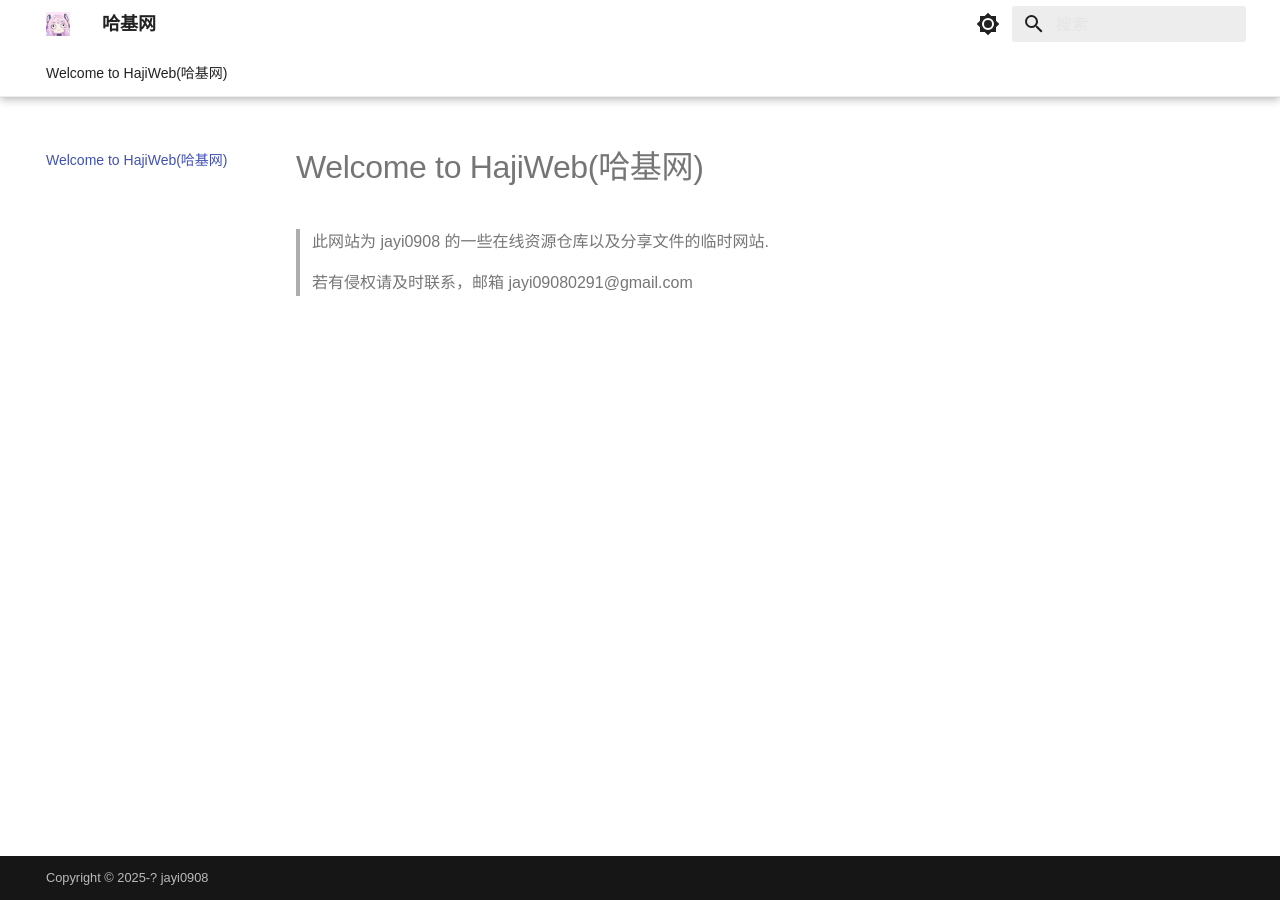
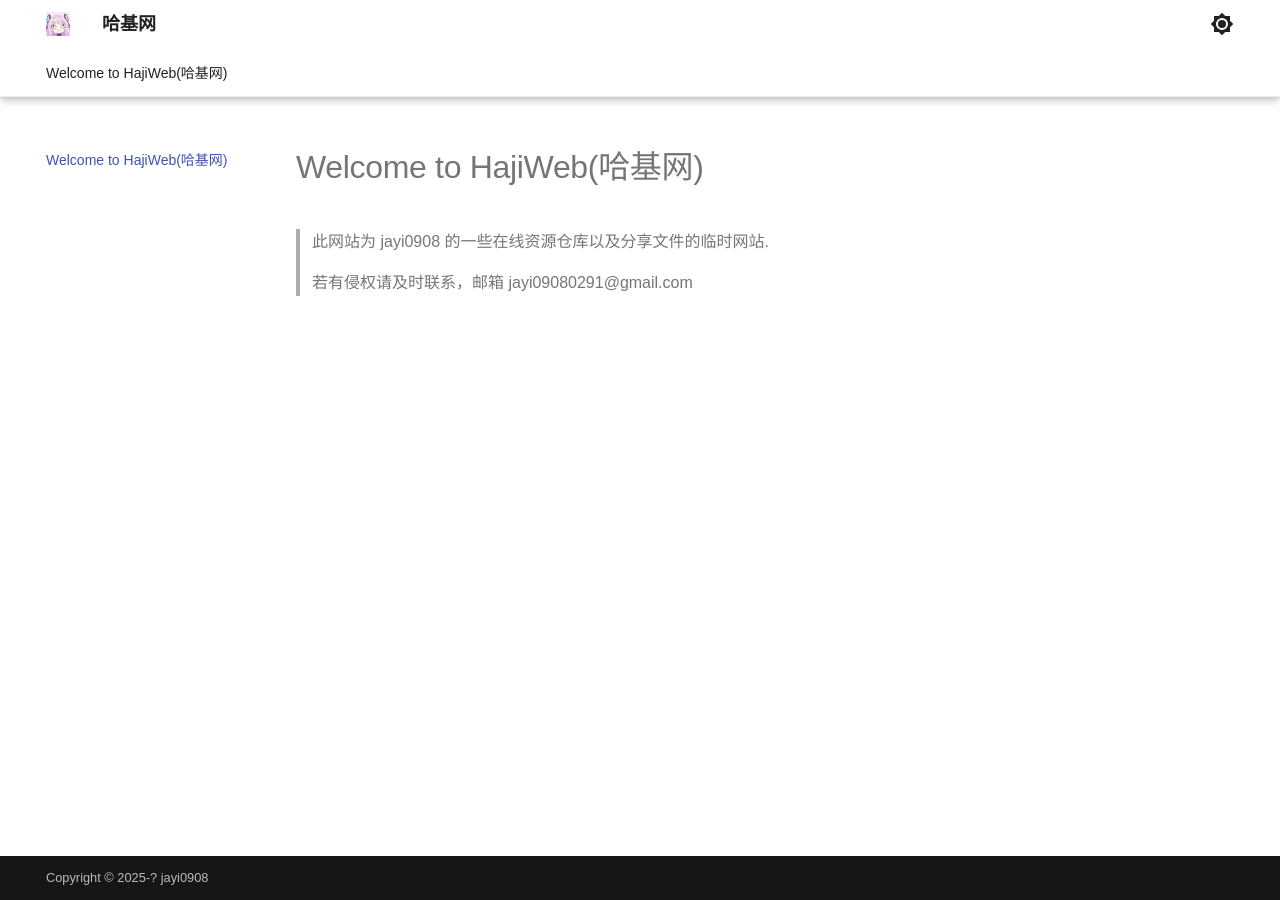
Before and after one commit to jayi0908/HajiWeb, an MkDocs documentation site: the page built from docs/index.md, in a window 1280 px wide. Built offline with MkDocs 1.6.1 and Material for MkDocs 9.7.7, drawn with Linux system fonts in a browser that asks for light colours; some web fonts are replaced.

Commit message:
fix: 修改CDN加快网页加载速度

```diff
--- /dev/null
+++ b/docs/css/custom.css
@@ -0,0 +1,10 @@
+@font-face {
+    font-family: 'LXGWWenKaiScreen';
+    src: url('../fonts/LXGWWenKaiScreen.ttf') format('truetype');
+    font-weight: normal;
+    font-style: normal;
+    font-display: swap;
+}
+body {
+    font-family: 'LXGWWenKaiScreen', sans-serif;
+}
--- a/docs/custom/custom.css
+++ /dev/null
@@ -1,10 +0,0 @@
-@font-face {
-    font-family: 'LXGWZhenKai';
-    src: url('../fonts/LXGWZhenKai-Regular.ttf') format('truetype');
-    font-weight: normal;
-    font-style: normal;
-    font-display: swap;
-}
-body {
-    font-family: 'LXGWZhenKai', sans-serif;
-}
--- a/mkdocs.yml
+++ b/mkdocs.yml
@@ -4,12 +4,12 @@
 
 theme:
   name: material
-  custom_dir: docs/custom
+  custom_dir: overrides
   language: 'zh'
   icon:
     top: material/arrow-up-thin
   logo: icons/eihei.png
-  favicon: icons/favicon.png
+  favicon: icons/favicon.ico
   features:
     - navigation.tabs # 顶部显示导航顶层nav（也就是第一个节点）
     - navigation.tabs.sticky # 滚动是隐藏顶部nav，需要配合navigation.tabs使用
@@ -18,9 +18,6 @@
     - navigation.top # 允许返回顶部
     - navigation.footer # 允许页脚导航
     - navigation.prune # 侧边栏自动折叠
-    - navigation.instant
-    - navigation.instant.prefetch
-    - navigation.instant.progress
     - navigation.tracking # 在url中使用标题定位锚点
     - toc.follow # toc 跟随
   palette:
@@ -50,21 +47,23 @@
       generic: true # 允许使用通用的数学公式
   - attr_list
   - md_in_html
-  - pymdownx.emoji:
-      emoji_index: !!python/name:material.extensions.emoji.twemoji
-      emoji_generator: !!python/name:material.extensions.emoji.to_svg
+  # - pymdownx.emoji:
+  #     emoji_index: !!python/name:material.extensions.emoji.twemoji
+  #     emoji_generator: !!python/name:material.extensions.emoji.to_svg
 
 plugins:
   # - statistics:
       # words_per_minute: 200
-  - search:
-      lang: [zh, en]
-      separator: '[\s\u200b\-]'
-      jieba_dict:  # 自定义中文分词词典
+  # - search:
+  #     lang: [zh, en]
+  #     separator: '[\s\u200b\-]'
+  #     jieba_dict:  # 自定义中文分词词典
+  - minify:
+      minify_html: true
 
 extra:
   generator: false
 
 extra_css:
-  - ./custom/custom.css
-  - https://cdn.jsdelivr.net/npm/katex@0.16.9/dist/katex.min.css
+  - https://cdn.jsdelivr.net/gh/jayi0908/HajiWeb@master/docs/css/custom.css
+  # - https://cdn.jsdelivr.net/npm/katex@0.16.9/dist/katex.min.css
```
Also changed, not shown: overrides/partials/head.html (added, +7 -0 lines), docs/icons/eihei.png (renamed from docs/custom/icons/eihei.png), docs/icons/favicon.ico (renamed from docs/custom/icons/favicon.png), docs/icons/material/arrow-up-thin.svg (renamed from docs/custom/material/arrow-up-thin.svg), 1 other file.
